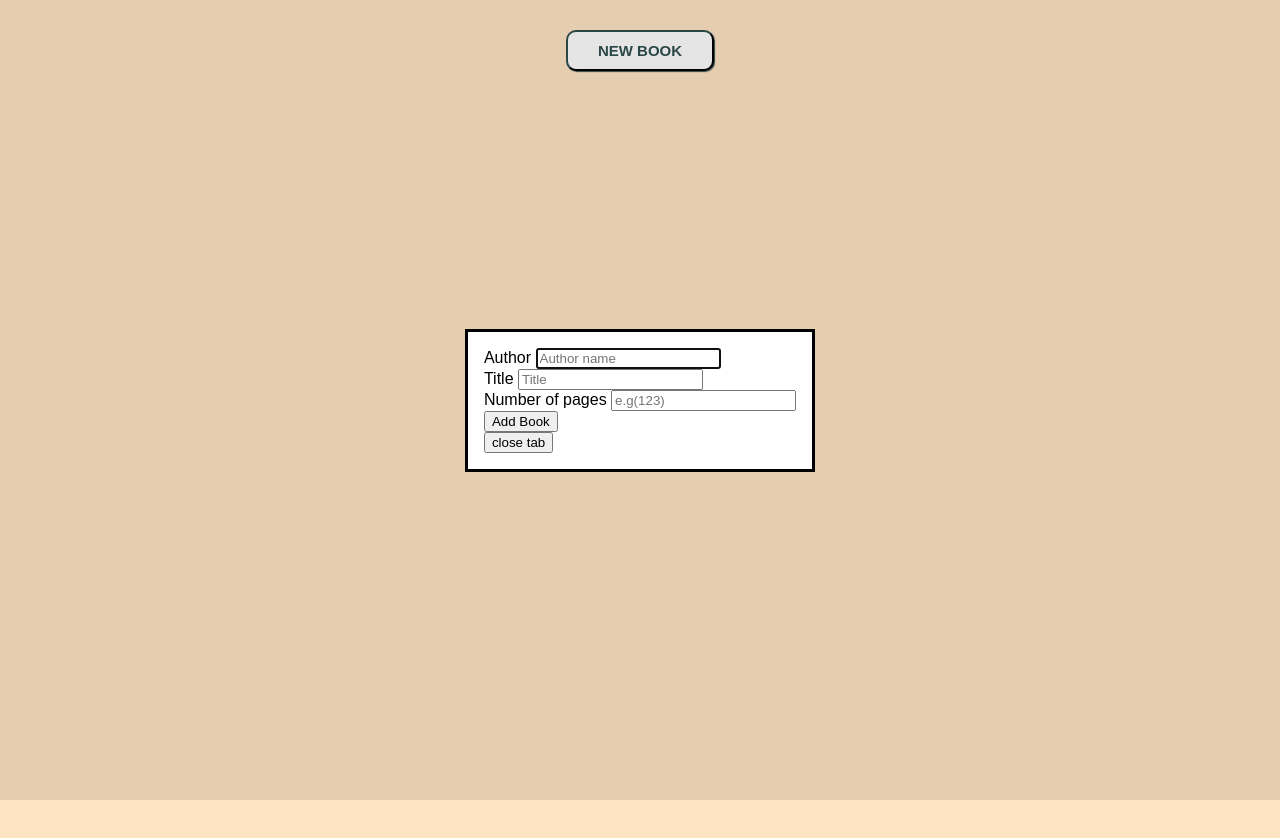
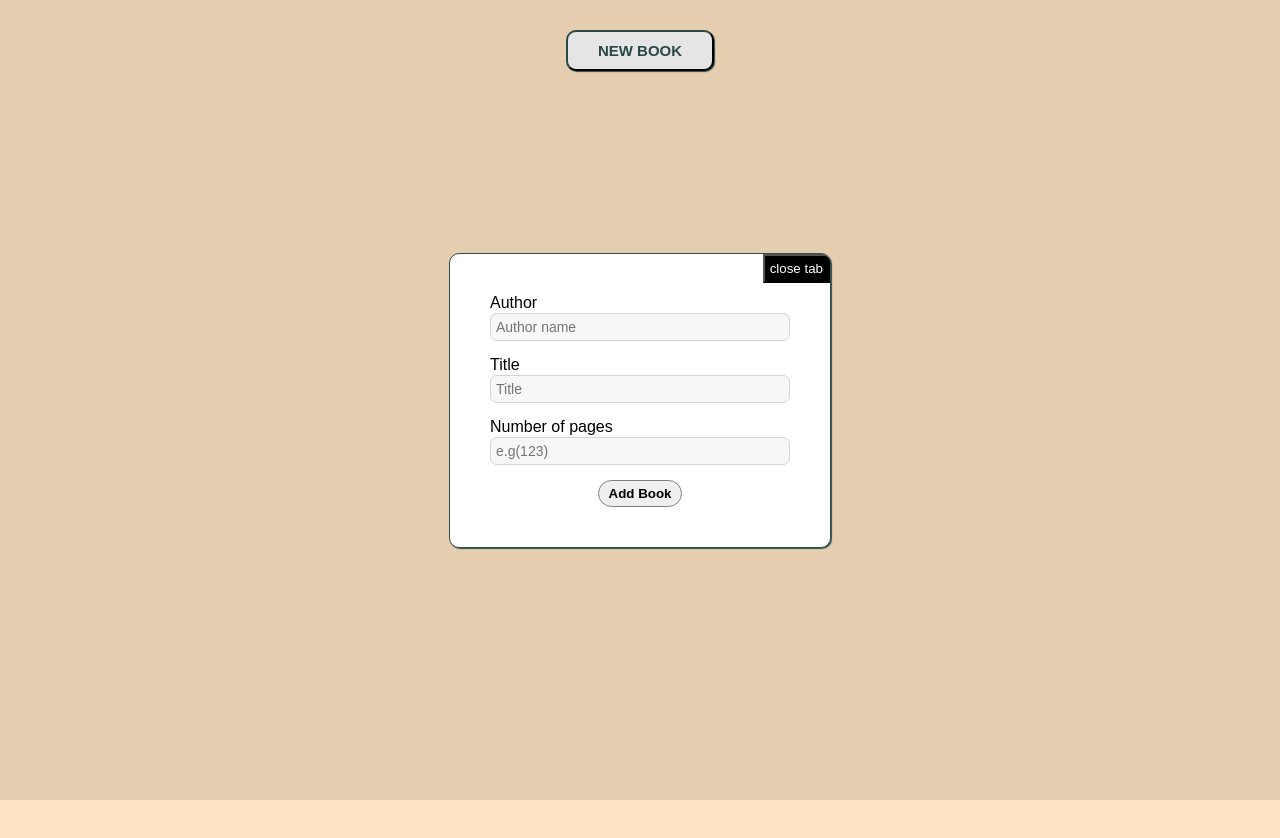
Before and after one commit to MetalSnow/Project-Library, a plain HTML site: page index.html in a window 1280 px wide. Both pictures are taken after a click on the button "NEW BOOK". After the commit the page ends 800 px from the top, so only its background shows below. Drawn offline with Linux system fonts and the light colour scheme.

Commit message:
Enhance styles for book display and buttons, and adjust box-sizing
- Updated styles for book display grid and book elements within the display section
- Added styles for button active state to provide visual feedback
- Set box-sizing to border-box for improved layout consistency within the body element

```diff
--- a/style.css
+++ b/style.css
@@ -8,6 +8,7 @@ body {
   align-items: center;
   gap: 3rem;
   padding: 30px;
+  box-sizing: border-box;
 }
 
 .modal-btn {
@@ -22,10 +23,65 @@ body {
   cursor: pointer;
   transition: 0.3s;
 }
+
 .modal-btn:hover {
   color: white;
   background-color: darkslategray;
   opacity: 0.8;
+}
+
+dialog {
+  position: relative;
+  padding: 40px;
+  border: 1px solid darkslategray;
+  border-radius: 10px;
+  box-shadow: 1px 1px 1px darkslategray;
+}
+
+dialog > button {
+  padding: 5px;
+  color: white;
+  background-color: black;
+  position: absolute;
+  top: 0;
+  right: 0;
+  cursor: pointer;
+}
+
+dialog > button:hover,
+form button:hover {
+  opacity: 0.8;
+}
+
+form {
+  display: grid;
+  grid-template-columns: minmax(200px, 300px);
+  gap: 15px;
+}
+
+form .form-item {
+  display: flex;
+  flex-direction: column;
+  gap: 1px;
+}
+
+form .form-item input {
+  padding: 5px;
+  border-radius: 7px;
+  border: 1px solid lightgray;
+  background-color: rgb(247, 247, 247);
+  outline: none;
+  font-size: 14px;
+}
+
+form button,
+.display button {
+  padding: 5px 10px;
+  border-radius: 20px;
+  font-weight: bold;
+  justify-self: center;
+  border: 1px solid gray;
+  cursor: pointer;
 }
 
 .display {
@@ -33,6 +89,18 @@ body {
   display: grid;
   grid-template-columns: repeat(4, 1fr);
   gap: 20px;
+}
+
+.display .book {
+  display: grid;
+  grid-template-columns: 1fr;
+  gap: 7px;
+}
+
+.display button:active {
+  position: relative;
+  left: 1px;
+  top: 1px;
 }
 
 .book {
```
